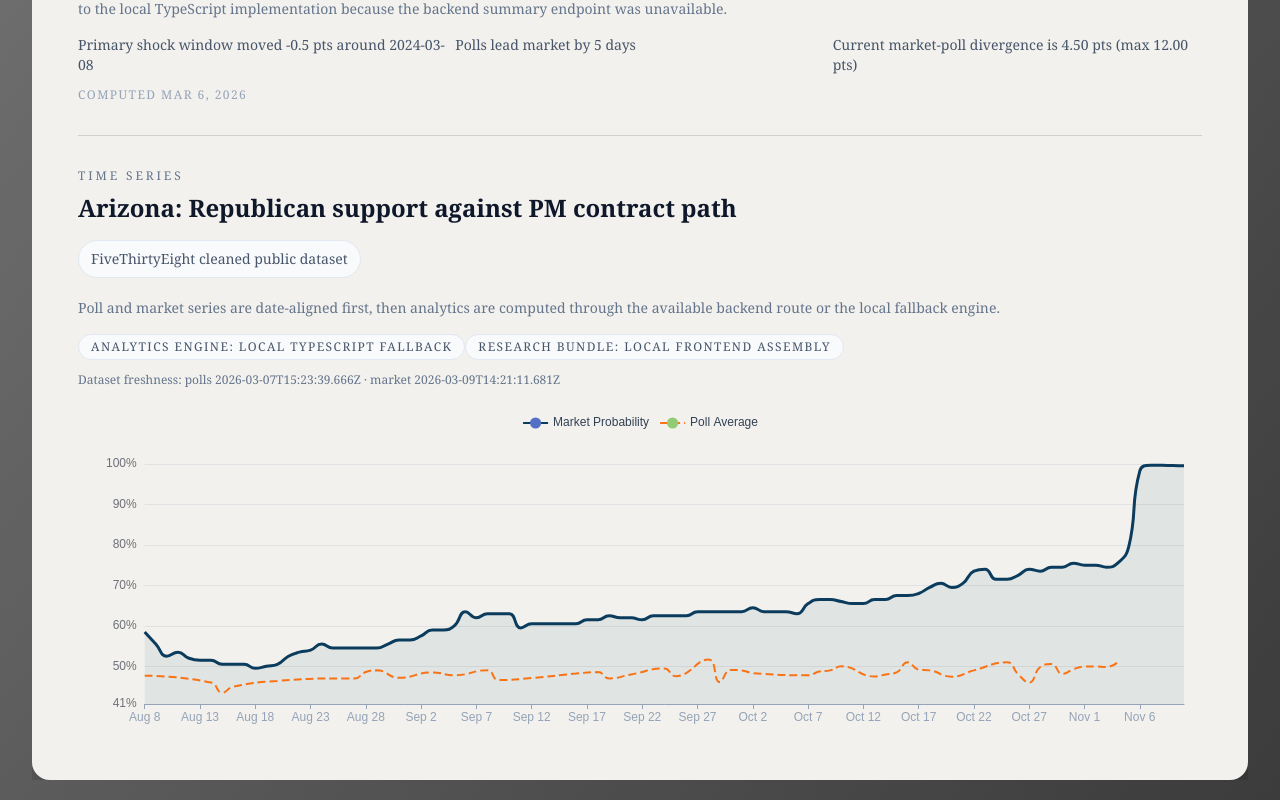
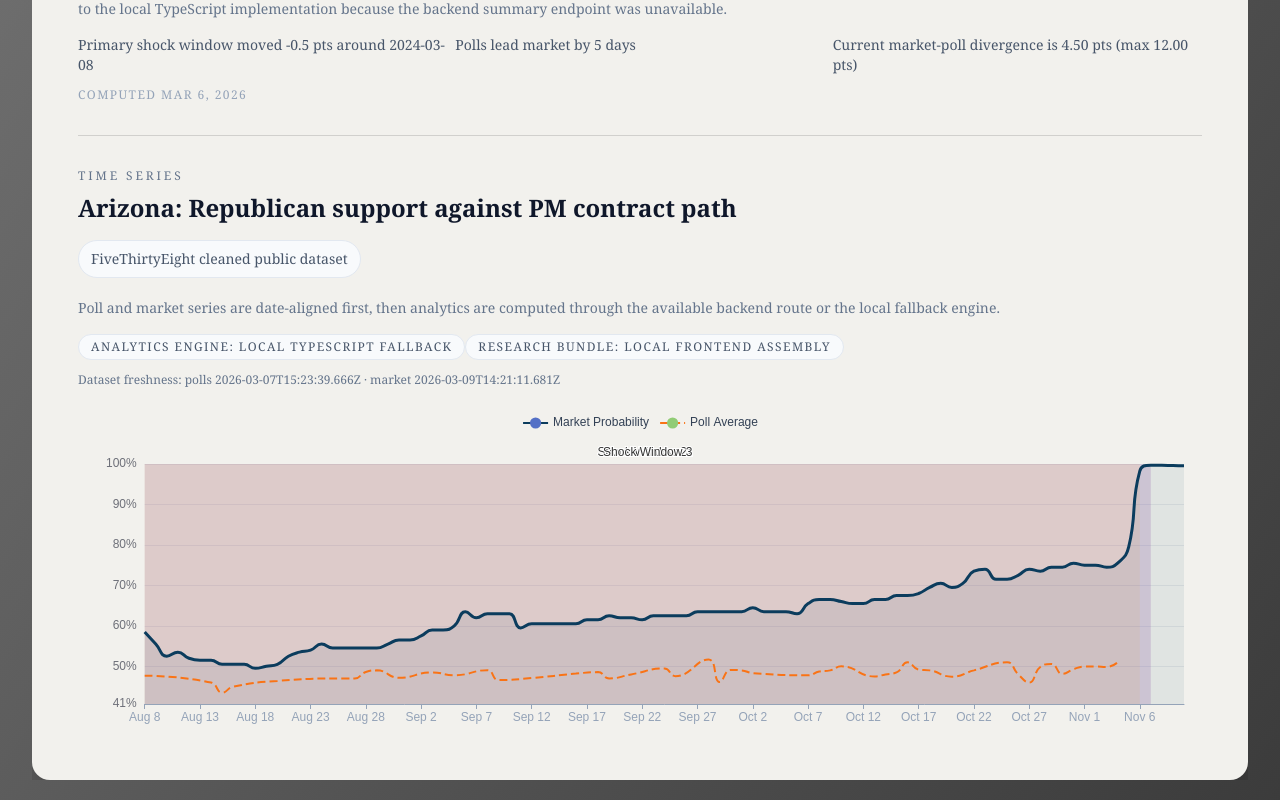
Before and after one commit to Kaiwen0418/Prediction-Market-Intelligence-Dashboard, a Next.js app: page /history in a window 1280 px wide. Shown: the part 2055-2855 px from the top of the page. Built offline with nearby package versions, Linux system fonts and the light colour scheme; no server answers.

Commit message:
Overlay shock windows on market poll chart

```diff
--- a/src/components/charts/MarketPollChart.tsx
+++ b/src/components/charts/MarketPollChart.tsx
@@ -3,7 +3,7 @@
 import type { EChartsOption } from "echarts";
 import { addDays, format, isValid, parseISO } from "date-fns";
 import type { TimePoint } from "@/types/market";
-import type { EventWindowResult } from "@/types/analytics";
+import type { EventWindowResult, ShockWindowResult } from "@/types/analytics";
 import type { PollPoint } from "@/types/poll";
 import { formatTimestamp } from "@/utils/time";
 import { ReactECharts } from "./ChartContainer";
@@ -12,6 +12,7 @@ type MarketPollChartProps = {
   marketSeries: TimePoint[];
   pollSeries: PollPoint[];
   eventWindow?: EventWindowResult;
+  shockWindows?: ShockWindowResult[];
 };
 
 function toDateKey(timestamp: string) {
@@ -36,7 +37,7 @@ function buildDayRange(start: string, end: string) {
   return days;
 }
 
-export function MarketPollChart({ marketSeries, pollSeries, eventWindow }: MarketPollChartProps) {
+export function MarketPollChart({ marketSeries, pollSeries, eventWindow, shockWindows = [] }: MarketPollChartProps) {
   const normalizedMarketByDay = new Map<string, number>();
   for (const point of marketSeries) {
     const dayKey = toDateKey(point.timestamp);
@@ -78,6 +79,26 @@ export function MarketPollChart({ marketSeries, pollSeries, eventWindow }: Marke
   const anchorDay = eventWindow?.anchorTimestamp ? toDateKey(eventWindow.anchorTimestamp) : null;
   const anchorIndex = anchorDay ? timeline.indexOf(anchorDay) : -1;
   const anchorValue = anchorIndex >= 0 ? marketData[anchorIndex] : null;
+  const shockWindowAreas = shockWindows
+    .map((window, index) => {
+      const startDay = toDateKey(window.startTimestamp);
+      const endDay = toDateKey(window.endTimestamp);
+      if (!startDay || !endDay) return null;
+
+      const startIndex = timeline.indexOf(startDay);
+      const endIndex = timeline.indexOf(endDay);
+      if (startIndex < 0 || endIndex < 0) return null;
+
+      return {
+        name: `Shock Window ${index + 1}`,
+        startIndex,
+        endIndex,
+        itemStyle: {
+          color: index === 0 ? "rgba(190, 24, 93, 0.12)" : index === 1 ? "rgba(245, 158, 11, 0.10)" : "rgba(59, 130, 246, 0.08)"
+        }
+      };
+    })
+    .filter((window): window is NonNullable<typeof window> => window !== null);
   const chartKey = `${timeline[0] ?? "empty"}:${timeline.at(-1) ?? "empty"}:${marketSeries.length}:${pollSeries.length}:${yAxisMin}:${yAxisMax}`;
 
   const option: EChartsOption = {
@@ -140,6 +161,18 @@ export function MarketPollChart({ marketSeries, pollSeries, eventWindow }: Marke
                 data: [{ xAxis: anchorIndex }]
               }
             : undefined,
+        markArea:
+          shockWindowAreas.length
+            ? {
+                silent: true,
+                data: shockWindowAreas.map((window) => [
+                  window,
+                  {
+                    xAxis: window.endIndex,
+                  }
+                ])
+              }
+            : undefined,
         markPoint:
           anchorIndex >= 0 && typeof anchorValue === "number"
             ? {
--- a/src/components/pages/HistoryPageView.tsx
+++ b/src/components/pages/HistoryPageView.tsx
@@ -449,6 +449,7 @@ export function HistoryPageView() {
               eventWindow={activeCase.eventWindow}
               marketSeries={activeCase.marketSeries}
               pollSeries={activeCase.pollSeries}
+              shockWindows={shockWindowsQuery.data?.summary.windows ?? []}
             />
           </div>
         </section>
```
